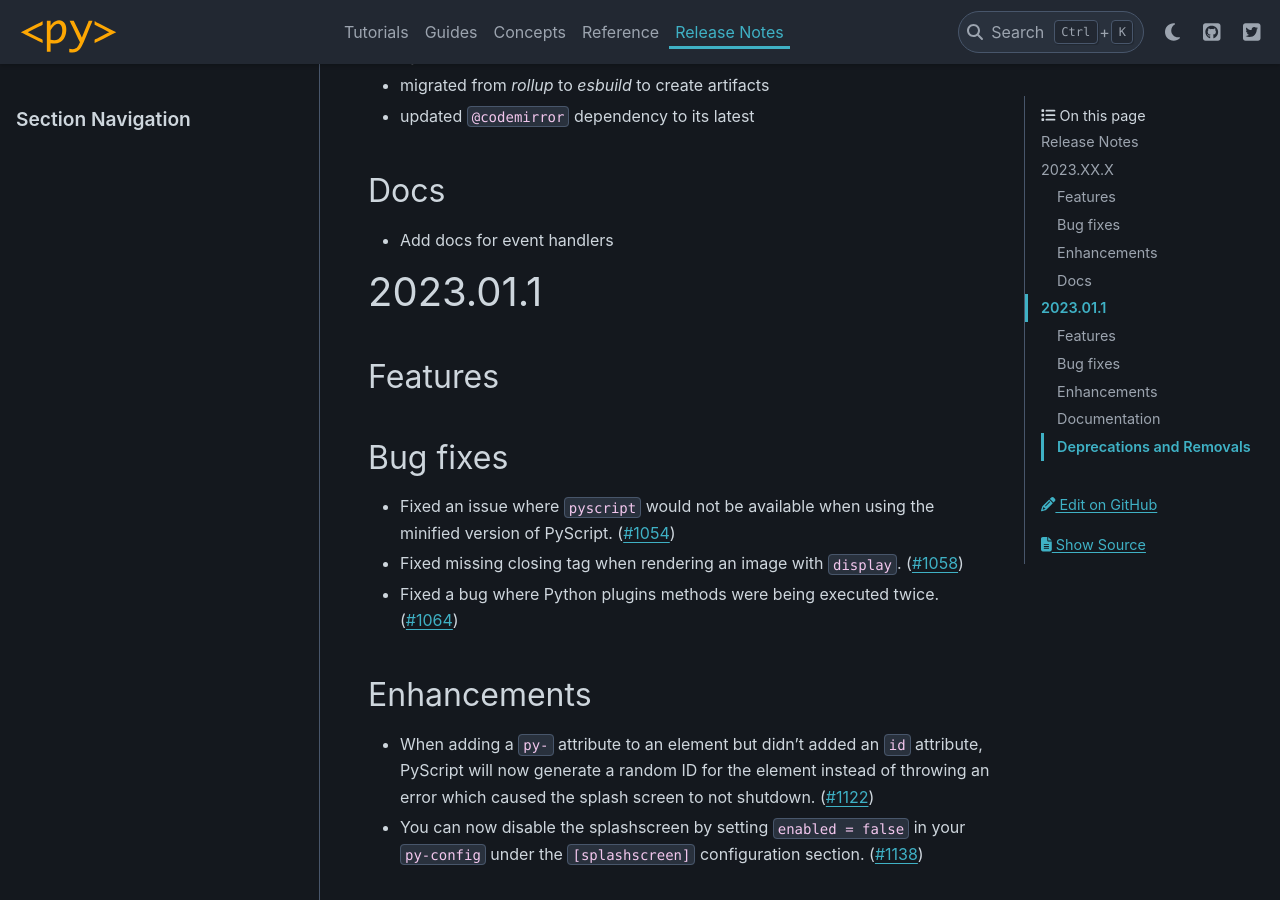
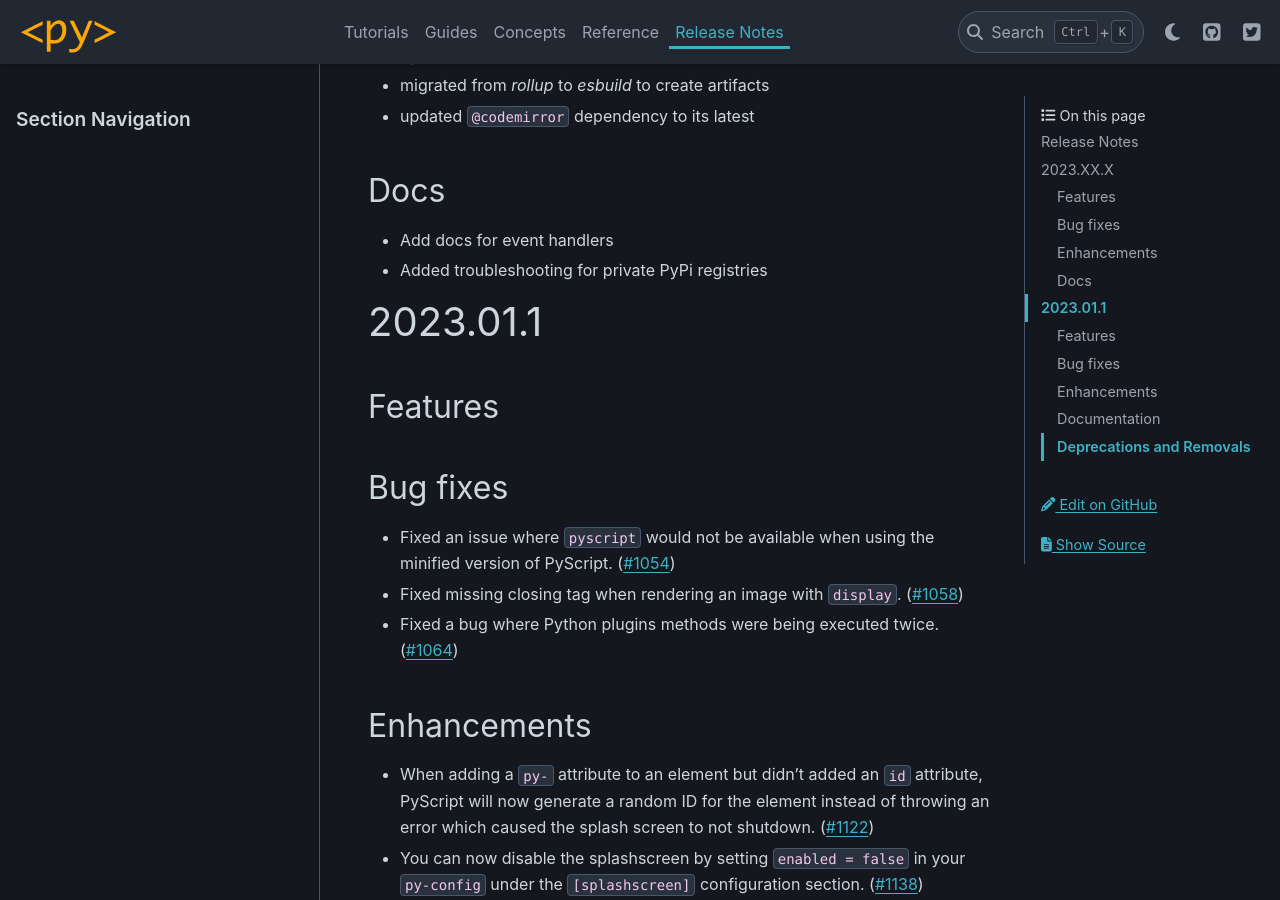
Before and after one commit to pyscript/pyscript, a Sphinx documentation site: the page built from docs/changelog.md, in a window 1280 px wide and 900 px high, scrolled down 1783 px. Built offline with Sphinx 7.4.7 and the PyData theme 0.15.4, drawn with Linux system fonts in a browser that asks for light colours.

Commit message:
updating changelog

```diff
--- a/docs/changelog.md
+++ b/docs/changelog.md
@@ -46,6 +46,7 @@
 ----
 
 - Add docs for event handlers
+- Added troubleshooting for private PyPi registries
 
 2023.01.1
 =========
```
